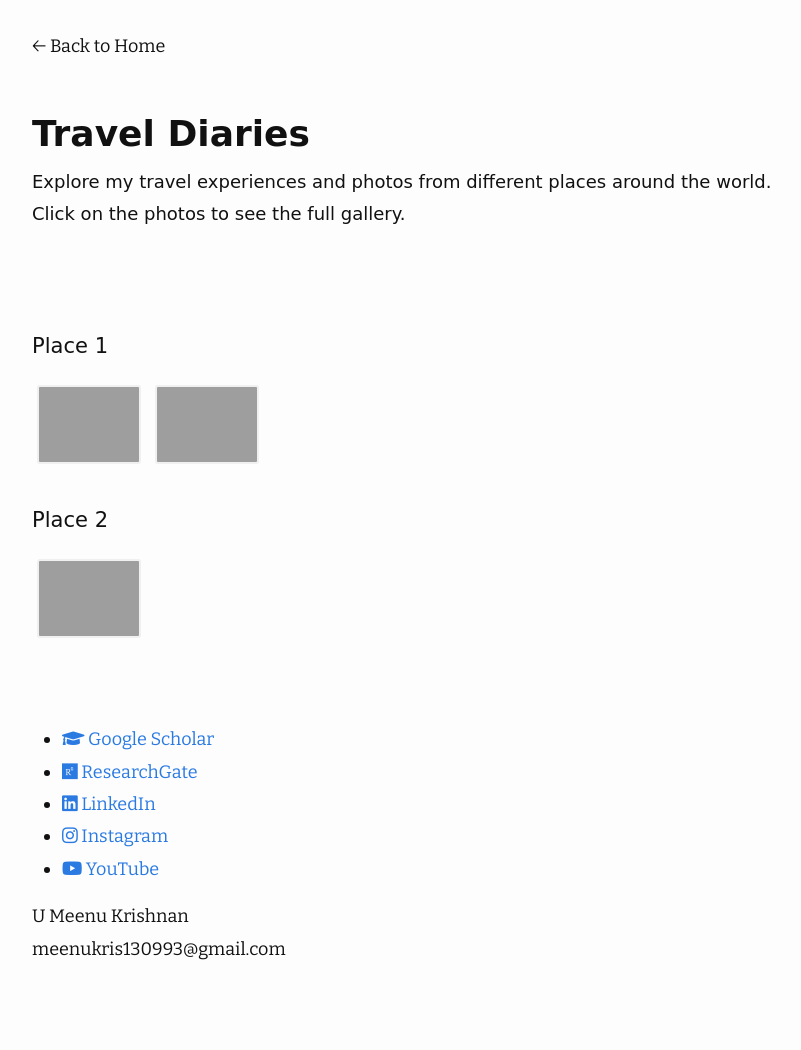
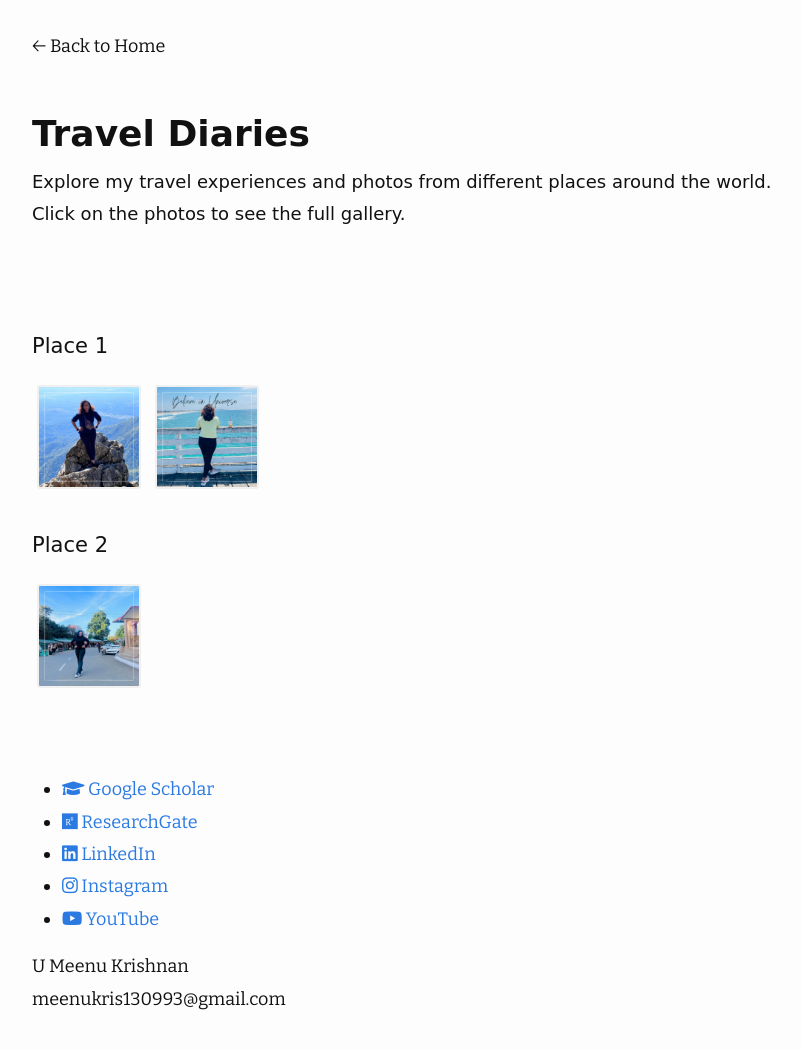
Before and after one commit to umeenukrishnan/umeenukrishnan.github.io, a Jekyll site: the page built from pages/travel.md, in a window 1280 px wide. Shown: the whole page, without its empty margins (238-1039 px from the left). Built offline with Jekyll 4.4.1, drawn with Linux system fonts in a browser that asks for light colours; before the commit the page ends 1000 px from its top, so only the background shows below that.

Commit message:
Update travel.html

```diff
--- a/_layouts/travel.html
+++ b/_layouts/travel.html
@@ -31,16 +31,16 @@ layout: default
                         <div style="margin-bottom: 20px;">
                             <h3 style="font-family: 'Comic Sans MS', cursive, sans-serif;">Place 1</h3>
                             <a href="{{ site.url }}/assets/images/travel1.jpg" target="_blank">
-                                <img src="{{ site.url }}/assets/images/travel1_thumb.jpg" alt="Travel Photo 1" style="width: 100px; height: auto; margin: 5px;">
+                                <img src="{{ site.url }}/assets/images/travel1.jpg" alt="Travel Photo 1" style="width: 100px; height: auto; margin: 5px;">
                             </a>
                             <a href="{{ site.url }}/assets/images/travel2.jpg" target="_blank">
-                                <img src="{{ site.url }}/assets/images/travel2_thumb.jpg" alt="Travel Photo 2" style="width: 100px; height: auto; margin: 5px;">
+                                <img src="{{ site.url }}/assets/images/travel2.jpg" alt="Travel Photo 2" style="width: 100px; height: auto; margin: 5px;">
                             </a>
                         </div>
                         <div style="margin-bottom: 20px;">
                             <h3 style="font-family: 'Comic Sans MS', cursive, sans-serif;">Place 2</h3>
                             <a href="{{ site.url }}/assets/images/travel3.jpg" target="_blank">
-                                <img src="{{ site.url }}/assets/images/travel3_thumb.jpg" alt="Travel Photo 3" style="width: 100px; height: auto; margin: 5px;">
+                                <img src="{{ site.url }}/assets/images/travel3.jpg" alt="Travel Photo 3" style="width: 100px; height: auto; margin: 5px;">
                             </a>
                         </div>
                         <!-- Add more places and photos as needed -->
```
